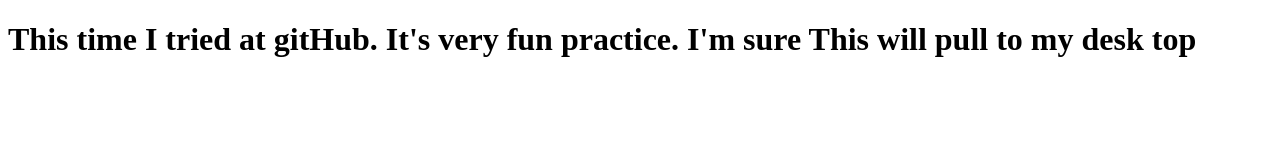
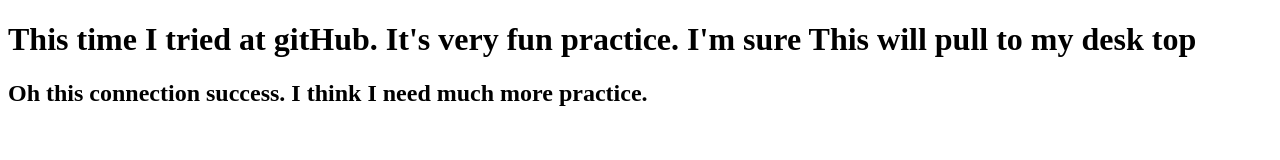
Before and after one commit to kks0507/TEST-Repo, a plain HTML site: page index.html in a window 1280 px wide. Drawn offline with Linux system fonts and the light colour scheme.

Commit message:
Update index.html
let's push this file

```diff
--- a/index.html
+++ b/index.html
@@ -7,6 +7,8 @@
 </head>
 <body>
     <h1>This time I tried at gitHub. It's very fun practice. I'm sure This will pull to my desk top</h1>
+    <h2> Oh this connection success. I think I need much more practice. </h2>
+
 
 </body>
 </html>
```
